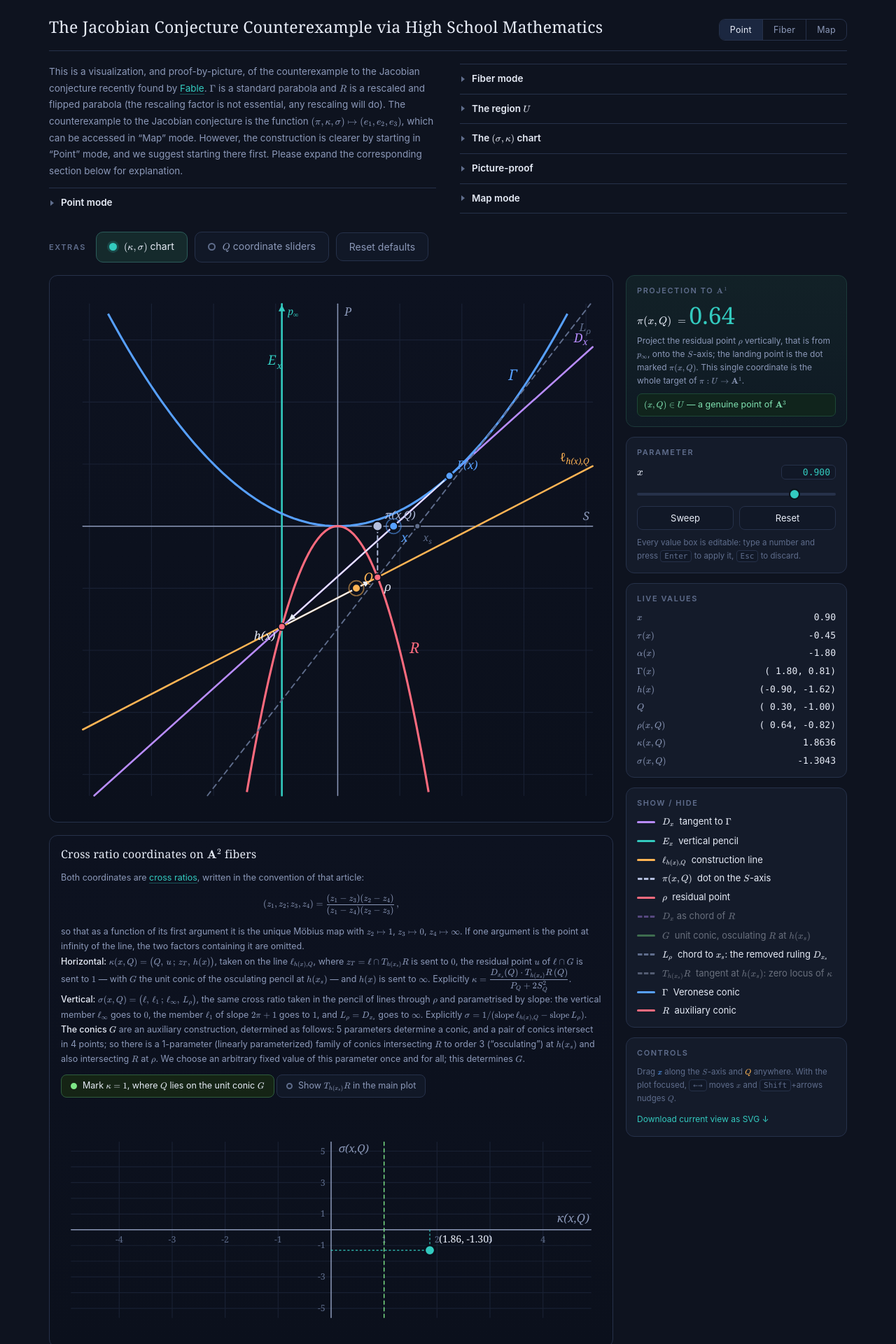
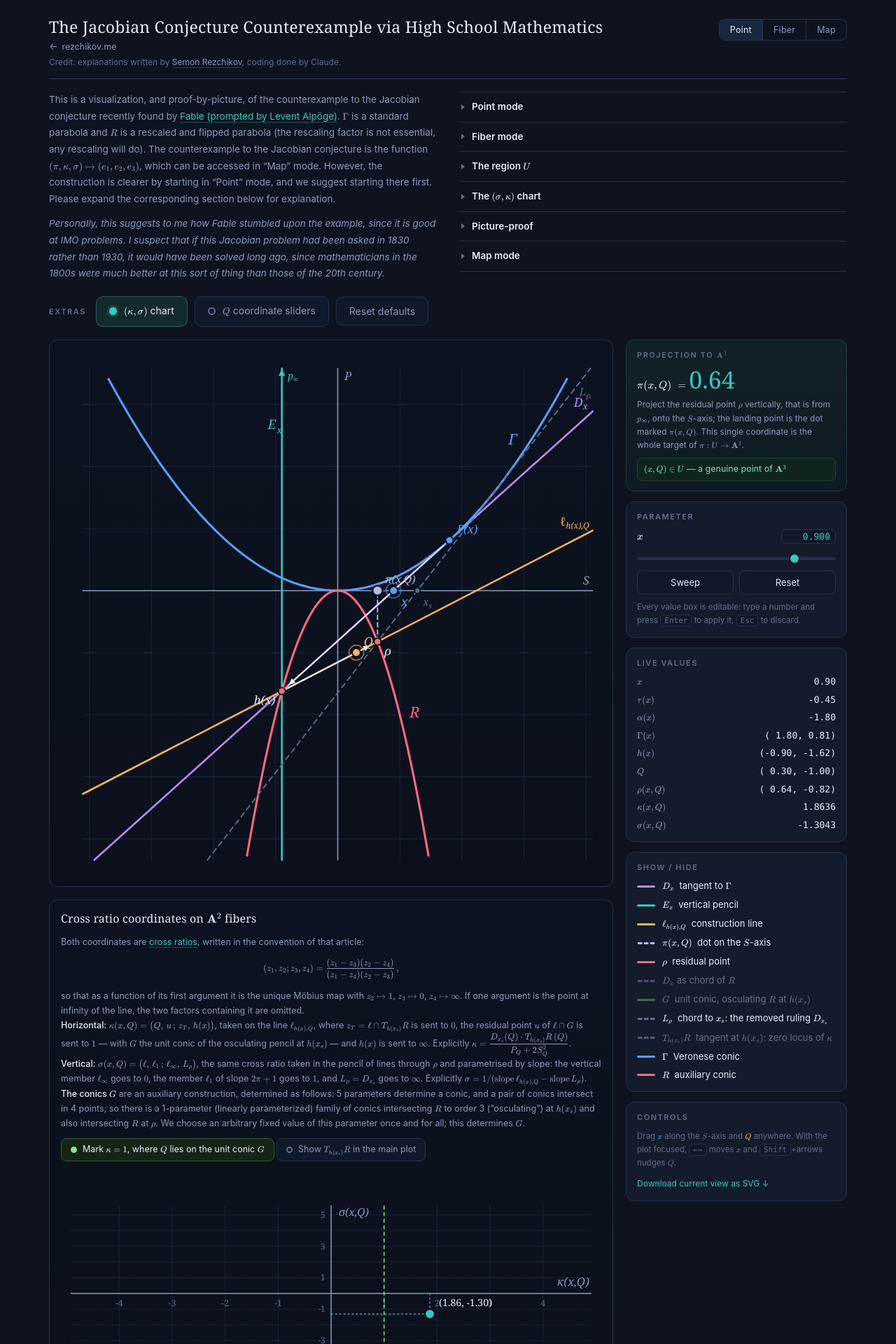
Before and after one commit to skrez/skrez.github.io, a Jekyll site: the page jacobian_counterexample_visualization.html, which Jekyll copies as it is, in a window 1280 px wide. Shown: the top 1920 px of the page at 70% size. Built offline with Jekyll 4.4.1, drawn with Linux system fonts in a browser that asks for light colours; nearby versions of some CDN libraries.

Commit message:
updated visualization

```diff
--- a/jacobian_counterexample_visualization.html
+++ b/jacobian_counterexample_visualization.html
@@ -3,7 +3,7 @@
 <head>
 <meta charset="utf-8">
 <meta name="viewport" content="width=device-width, initial-scale=1">
-<title>An interesting construction in High School Geometry</title>
+<title>The Jacobian Conjecture Counterexample via High School Mathematics</title>
 
 <!-- =====================================================================
      LaTeX.  Write  $ ... $  for inline and  $$ ... $$  for display math
@@ -45,6 +45,15 @@
     border-bottom:1px solid var(--line);padding-bottom:14px;margin-bottom:18px}
   h1{font-family:var(--serif);font-weight:500;font-size:23px;letter-spacing:.2px;margin:0}
   h1 i{font-style:italic}
+  .titleblock{display:flex;flex-direction:column;gap:5px;min-width:0}
+  .backlink{display:inline-flex;align-items:center;gap:6px;width:fit-content;
+    color:var(--muted);font-size:12.5px;text-decoration:none;
+    border-bottom:1px solid transparent}
+  .backlink:hover{color:var(--accent);border-bottom-color:rgba(51,202,191,.4)}
+  .backlink .bk{font-size:13px;line-height:1}
+  .credit{color:var(--dim);font-size:12px;line-height:1.5}
+  .credit a{color:var(--muted);text-decoration:none;border-bottom:1px solid rgba(139,152,184,.3)}
+  .credit a:hover{color:var(--accent);border-bottom-color:var(--accent)}
   .sub{color:var(--muted);font-size:13.5px;line-height:1.65;max-width:660px}
   .intro{color:var(--muted);font-size:13.5px;line-height:1.75;margin:0 0 20px;
     columns:2;column-gap:34px}
@@ -198,7 +207,12 @@
 
 <div class="wrap">
   <header>
-    <h1>The Jacobian Conjecture Counterexample via High School Mathematics</h1>
+    <div class="titleblock">
+      <h1>The Jacobian Conjecture Counterexample via High School Mathematics</h1>
+      <a class="backlink" href="https://www.rezchikov.me/"><span class="bk">&#8592;</span> rezchikov.me</a>
+      <div class="credit">Credit: explanations written by
+        <a href="https://www.rezchikov.me/">Semon Rezchikov</a>, coding done by Claude.</div>
+    </div>
     <div class="modes">
       <button id="mPoint" aria-pressed="true">Point</button>
       <button id="mFiber" aria-pressed="false">Fiber</button>
@@ -210,12 +224,17 @@
   <div class="intro" id="introText">
     <p>This is a visualization, and proof-by-picture, of the counterexample to the Jacobian
     conjecture recently found by
-    <a href="https://x.com/__alpoge__/status/2079028340955197566?s=20" target="_blank" rel="noopener">Fable</a>.
+    <a href="https://x.com/__alpoge__/status/2079028340955197566?s=20" target="_blank" rel="noopener">Fable (prompted by Levent Alp&ouml;ge)</a>.
     $\Gamma$ is a standard parabola and $R$ is a rescaled and flipped parabola (the rescaling factor is
     not essential, any rescaling will do). The counterexample to the Jacobian conjecture is the function
     $(\pi,\kappa,\sigma)\mapsto(e_1,e_2,e_3)$, which can be accessed in &ldquo;Map&rdquo; mode. However,
     the construction is clearer by starting in &ldquo;Point&rdquo; mode, and we suggest starting there
     first. Please expand the corresponding section below for explanation.</p>
+
+    <p class="aside"><i>Personally, this suggests to me how Fable stumbled upon the example, since it
+    is good at IMO problems. I suspect that if this Jacobian problem had been asked in 1830 rather
+    than 1930, it would have been solved long ago, since mathematicians in the 1800s were much better
+    at this sort of thing than those of the 20th century.</i></p>
 
     <details>
       <summary><span>Point mode</span></summary>
```
